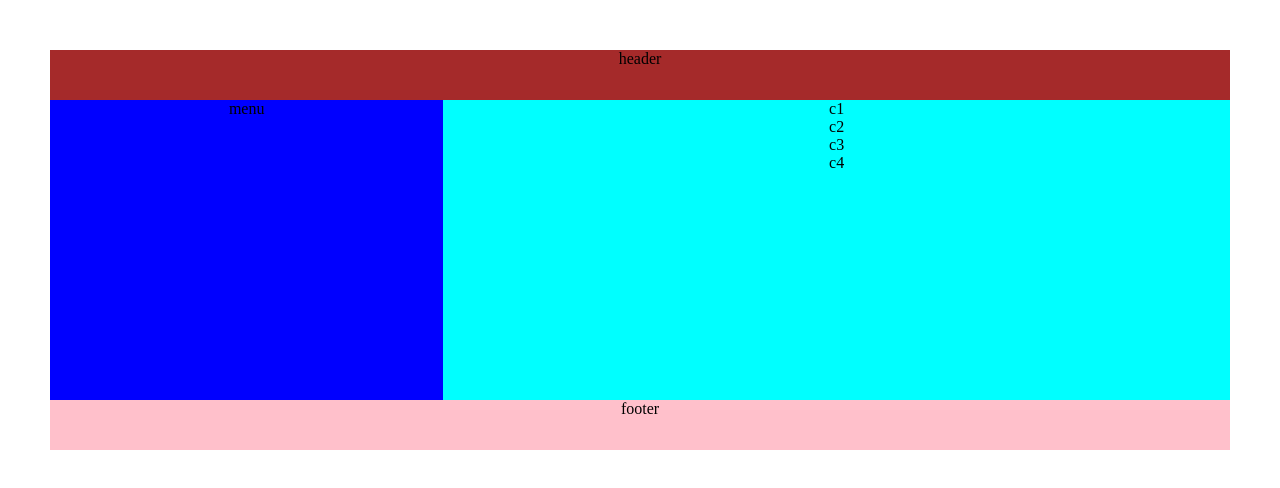
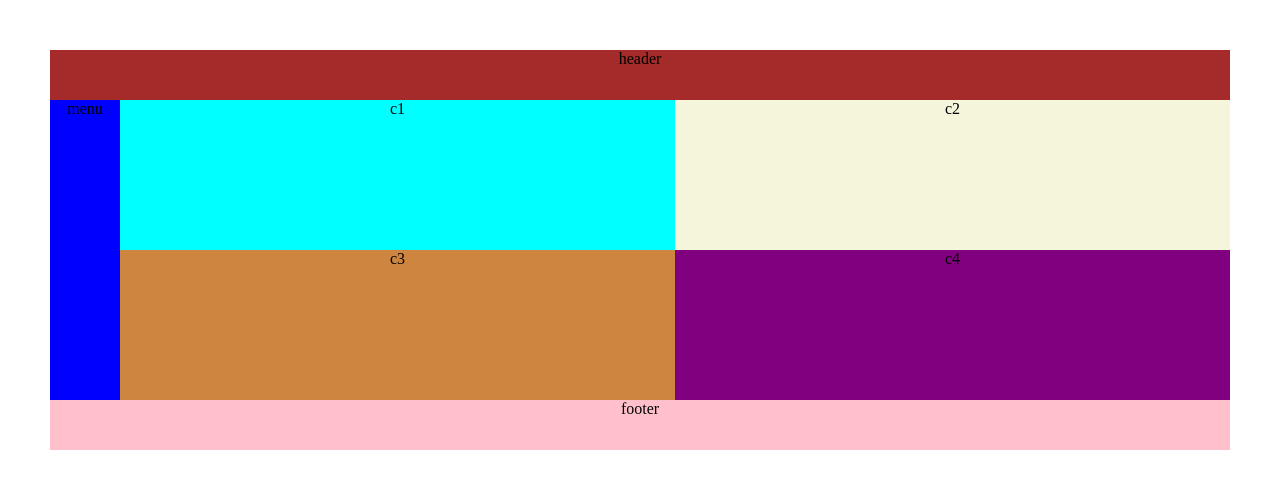
Before and after one commit to SHOBUZ-ALI/grig_practice-layout, a plain HTML site: page index.html in a window 1280 px wide. Drawn offline with Linux system fonts and the light colour scheme.

Commit message:
revised css

```diff
--- a/style.css
+++ b/style.css
@@ -9,7 +9,7 @@
 
     display: grid;
     margin: 50px 50px;
-    grid-template-columns: repeat(3,1fr) ;
+    grid-template-columns:70px 1fr 1fr 1fr  ;
     grid-template-rows: 50px 300px 50px;
 
 }
@@ -22,3 +22,10 @@
     grid-column: 1/-1;
 
 }
+#a{background-color: beige;}
+#b{background-color: peru}
+#c{background-color: purple;}
+.three {
+    display: grid;
+    grid-template-columns: 1fr 1fr;
+}
```
